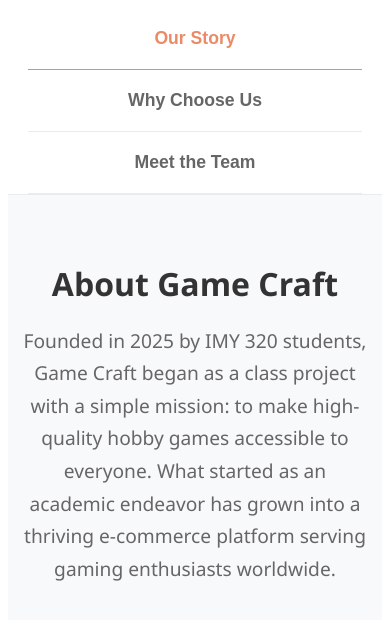
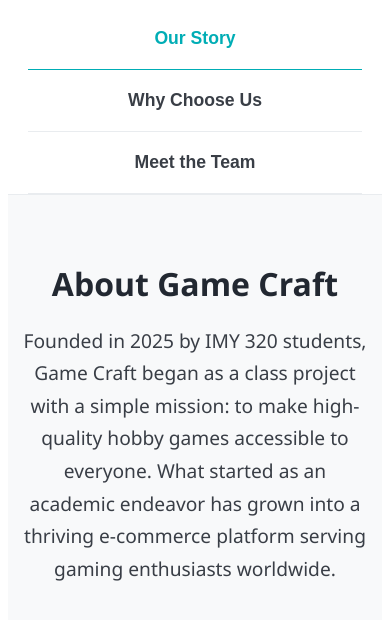
Before and after one commit to Ann-Mari-Oberholzer/IMY320, a React (Create React App) app in the folder frontend/: page /about in a window 390 px wide. Shown: the top 620 px of the page. Built offline with nearby package versions, Linux system fonts and the light colour scheme.

Commit message:
Styling changes.

```diff
--- a/frontend/src/AboutUs.css
+++ b/frontend/src/AboutUs.css
@@ -25,19 +25,19 @@
   padding: 20px 30px;
   font-size: 1.1rem;
   font-weight: 600;
-  color: #666;
+  color: #393E46;
   cursor: pointer;
   transition: all 0.3s ease;
   border-bottom: 3px solid transparent;
 }
 
 .tab-button:hover {
-  color:#ea8a66;
+  color:#00ADB5;
 }
 
 .tab-active {
-  color:#ea8a66;
-  border-bottom-color:#ea8a66;
+  color:#00ADB5;
+  border-bottom-color:#00ADB5;
 }
 
 /* Content Section */
@@ -61,14 +61,14 @@
 .section-title {
   font-size: 2.5rem;
   font-weight: 700;
-  color: #333;
+  color: #222831;
   margin-bottom: 20px;
 }
 
 .story-description {
   font-size: 1.2rem;
   line-height: 1.7;
-  color: #666;
+  color: #393E46;
   max-width: 800px;
   margin: 0 auto;
 }
@@ -87,7 +87,7 @@
 .features-description {
   font-size: 1.2rem;
   line-height: 1.7;
-  color: #666;
+  color: #393E46;
   max-width: 800px;
   margin: 0 auto;
 }
@@ -138,14 +138,14 @@
 .feature-title {
   font-size: 1.3rem;
   font-weight: 600;
-  color: #333;
+  color: #222831;
   margin-bottom: 10px;
 }
 
 .feature-description {
   font-size: 1rem;
   line-height: 1.6;
-  color: #666;
+  color: #393E46;
 }
 
 /* Team Content */
@@ -162,7 +162,7 @@
 .team-description {
   font-size: 1.2rem;
   line-height: 1.7;
-  color: #666;
+  color: #393E46;
   max-width: 800px;
   margin: 0 auto;
 }
@@ -196,20 +196,20 @@
 .team-name {
   font-size: 1.3rem;
   font-weight: 600;
-  color: #333;
+  color: #222831;
   margin-bottom: 10px;
 }
 
 .team-role {
   font-size: 1.1rem;
-  color:#ea8a66;
+  color:#00ADB5;
   font-weight: 500;
   margin-bottom: 10px;
 }
 
 .team-specialty {
   font-size: 1rem;
-  color: #666;
+  color: #393E46;
   line-height: 1.5;
 }
 
@@ -232,7 +232,7 @@
   }
 
   .tab-active {
-    border-bottom-color:#ea8a66;
+    border-bottom-color:#00ADB5;
   }
 }
 @media (max-width: 480px) {
```
